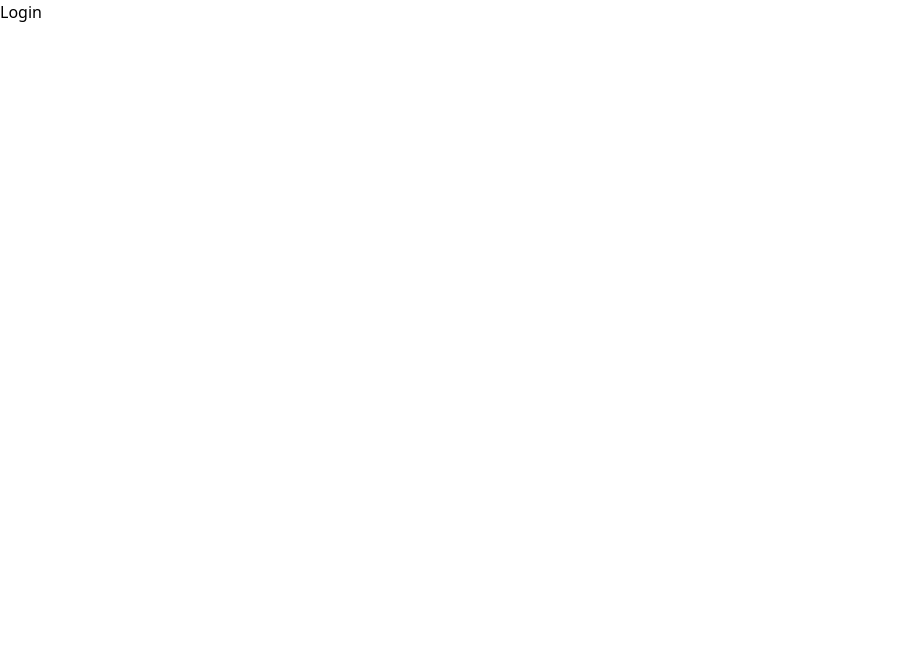
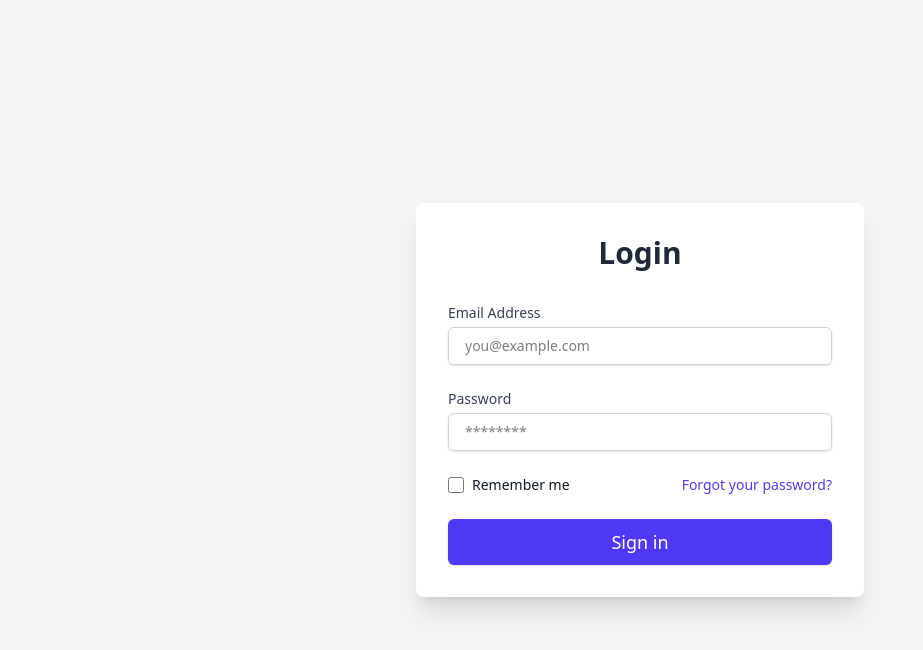
Before and after one commit to PakornPK/rent-building, a React (Vite) app: page /login in a window 1280 px wide. Shown: the top 650 px of the page, without its empty margins (0-923 px from the left). Built offline with nearby package versions, Linux system fonts and the light colour scheme.

Commit message:
add sidebar and login

```diff
--- a/package.json
+++ b/package.json
@@ -10,10 +10,12 @@
     "preview": "vite preview"
   },
   "dependencies": {
+    "@heroicons/react": "^2.2.0",
     "@tailwindcss/vite": "^4.1.11",
     "react": "^19.1.0",
     "react-dom": "^19.1.0",
     "react-router": "^7.6.3",
+    "react-router-dom": "^7.6.3",
     "tailwindcss": "^4.1.11"
   },
   "devDependencies": {
--- /dev/null
+++ b/src/components/Sidebar.jsx
@@ -0,0 +1,74 @@
+// src/components/Sidebar.jsx
+import { useState } from 'react';
+import { HomeIcon, UserIcon, CogIcon } from '@heroicons/react/24/solid'; // Example icons
+import { Link } from 'react-router';
+
+const Sidebar = () => {
+  const [isOpen, setIsOpen] = useState(false); // State for mobile toggle
+
+  return (
+    <>
+      {/* Mobile Toggle Button (hidden on larger screens) */}
+      <button
+        onClick={() => setIsOpen(!isOpen)}
+        className="md:hidden fixed top-4 left-4 z-50 p-2 rounded-md bg-gray-800 text-white"
+      >
+        <svg
+          className="w-6 h-6"
+          fill="none"
+          stroke="currentColor"
+          viewBox="0 0 24 24"
+          xmlns="http://www.w3.org/2000/svg"
+        >
+          <path
+            strokeLinecap="round"
+            strokeLinejoin="round"
+            strokeWidth="2"
+            d="M4 6h16M4 12h16M4 18h16"
+          ></path>
+        </svg>
+      </button>
+
+      {/* Sidebar */}
+      <div
+        className={`fixed inset-y-0 left-0 w-64 bg-gray-900 text-white p-5
+        transform ${isOpen ? 'translate-x-0' : '-translate-x-full'} md:translate-x-0
+        transition-transform duration-300 ease-in-out z-40`}
+      >
+        <h2 className="text-2xl font-semibold mb-6">My Dashboard</h2>
+        <nav>
+          <ul>
+            <li className="mb-4">
+              <Link to="/" className="flex items-center text-lg hover:text-blue-400">
+                <HomeIcon className="h-5 w-5 mr-3" />
+                Dashboard
+              </Link>
+            </li>
+            <li className="mb-4">
+              <Link to="/" className="flex items-center text-lg hover:text-blue-400">
+                <UserIcon className="h-5 w-5 mr-3" />
+                Users
+              </Link>
+            </li>
+            <li className="mb-4">
+              <Link to="/" className="flex items-center text-lg hover:text-blue-400">
+                <CogIcon className="h-5 w-5 mr-3" />
+                Settings
+              </Link>
+            </li>
+          </ul>
+        </nav>
+      </div>
+
+      {/* Overlay for mobile (when sidebar is open) */}
+      {isOpen && (
+        <div
+          onClick={() => setIsOpen(false)}
+          className="fixed inset-0 bg-black opacity-50 z-30 md:hidden"
+        ></div>
+      )}
+    </>
+  );
+};
+
+export default Sidebar;
--- a/src/pages/Home.jsx
+++ b/src/pages/Home.jsx
@@ -1,8 +1,13 @@
 import React from 'react'
+import Sidebar from '../components/Sidebar'
 
 const Home = () => {
   return (
-    <div>Home</div>
+    <>
+      <Sidebar>
+        <div>Home</div>
+      </Sidebar>
+    </>
   )
 }
 
--- a/src/pages/Login.jsx
+++ b/src/pages/Login.jsx
@@ -1,9 +1,140 @@
-import React from 'react'
+// src/components/LoginPage.jsx
+import React, { useState } from 'react';
+import { useNavigate } from 'react-router-dom';
+const LoginPage = () => {
+    const [email, setEmail] = useState('');
+    const [password, setPassword] = useState('');
+    const [error, setError] = useState('');
+    const [loading, setLoading] = useState(false);
+    const navigate = useNavigate();
 
-function Login() {
-  return (
-    <div>Login</div>
-  )
-}
+    const handleSubmit = async (e) => {
+        e.preventDefault(); // Prevent default form submission behavior
+        setError(''); // Clear previous errors
+        setLoading(true); // Indicate loading state
 
-export default Login
+        // Basic client-side validation
+        if (!email || !password) {
+            setError('Please enter both email and password.');
+            setLoading(false);
+            return;
+        }
+
+        // Simulate an API call
+        try {
+            // In a real application, you would send these credentials to your backend
+            // const response = await fetch('/api/login', {
+            //   method: 'POST',
+            //   headers: {
+            //     'Content-Type': 'application/json',
+            //   },
+            //   body: JSON.stringify({ email, password }),
+            // });
+
+            // const data = await response.json();
+
+            // Simulate network delay
+            await new Promise(resolve => setTimeout(resolve, 1500));
+
+            // Simulate a successful login
+            if (email === 'user@example.com' && password === 'password123') {
+                console.log('Login successful!', { email, password });
+                // Redirect user or store token (e.g., localStorage.setItem('token', data.token))
+                navigate('/dashboard');
+            } else {
+                setError('Invalid email or password.');
+            }
+        } catch (err) {
+            console.error('Login error:', err);
+            setError('An unexpected error occurred. Please try again.');
+        } finally {
+            setLoading(false); // End loading state
+        }
+    };
+
+    return (
+        <div className="min-h-screen flex items-center justify-center bg-gray-100 p-4">
+            <div className="bg-white p-8 rounded-lg shadow-xl w-full max-w-md">
+                <h2 className="text-3xl font-bold text-center text-gray-800 mb-8">Login</h2>
+
+                {error && (
+                    <div className="bg-red-100 border border-red-400 text-red-700 px-4 py-3 rounded relative mb-4" role="alert">
+                        <strong className="font-bold">Error!</strong>
+                        <span className="block sm:inline ml-2">{error}</span>
+                    </div>
+                )}
+
+                <form onSubmit={handleSubmit} className="space-y-6">
+                    <div>
+                        <label htmlFor="email" className="block text-sm font-medium text-gray-700 mb-1">
+                            Email Address
+                        </label>
+                        <input
+                            type="email"
+                            id="email"
+                            className="mt-1 block w-full px-4 py-2 border border-gray-300 rounded-md shadow-sm focus:ring-indigo-500 focus:border-indigo-500 sm:text-sm"
+                            placeholder="you@example.com"
+                            value={email}
+                            onChange={(e) => setEmail(e.target.value)}
+                            required
+                        />
+                    </div>
+
+                    <div>
+                        <label htmlFor="password" className="block text-sm font-medium text-gray-700 mb-1">
+                            Password
+                        </label>
+                        <input
+                            type="password"
+                            id="password"
+                            className="mt-1 block w-full px-4 py-2 border border-gray-300 rounded-md shadow-sm focus:ring-indigo-500 focus:border-indigo-500 sm:text-sm"
+                            placeholder="********"
+                            value={password}
+                            onChange={(e) => setPassword(e.target.value)}
+                            required
+                        />
+                    </div>
+
+                    <div className="flex items-center justify-between">
+                        <div className="flex items-center">
+                            <input
+                                id="remember-me"
+                                name="remember-me"
+                                type="checkbox"
+                                className="h-4 w-4 text-indigo-600 focus:ring-indigo-500 border-gray-300 rounded"
+                            />
+                            <label htmlFor="remember-me" className="ml-2 block text-sm text-gray-900">
+                                Remember me
+                            </label>
+                        </div>
+                        <div className="text-sm">
+                            <a href="#" className="font-medium text-indigo-600 hover:text-indigo-500">
+                                Forgot your password?
+                            </a>
+                        </div>
+                    </div>
+
+                    <div>
+                        <button
+                            type="submit"
+                            className={`w-full flex justify-center py-2 px-4 border border-transparent rounded-md shadow-sm text-lg font-medium text-white bg-indigo-600 hover:bg-indigo-700 focus:outline-none focus:ring-2 focus:ring-offset-2 focus:ring-indigo-500
+                ${loading ? 'opacity-70 cursor-not-allowed' : ''}`}
+                            disabled={loading}
+                        >
+                            {loading ? (
+                                <svg className="animate-spin h-5 w-5 text-white mr-3" viewBox="0 0 24 24">
+                                    <circle className="opacity-25" cx="12" cy="12" r="10" stroke="currentColor" strokeWidth="4"></circle>
+                                    <path className="opacity-75" fill="currentColor" d="M4 12a8 8 0 018-8V0C5.373 0 0 5.373 0 12h4zm2 5.291A7.962 7.962 0 014 12H0c0 3.042 1.135 5.824 3 7.938l3-2.647z"></path>
+                                </svg>
+                            ) : (
+                                'Sign in'
+                            )}
+                        </button>
+                    </div>
+                </form>
+            </div>
+        </div>
+    );
+};
+
+export default LoginPage;
```
Also changed, not shown: 1 other file (tests, documents, lock files or other folders).
